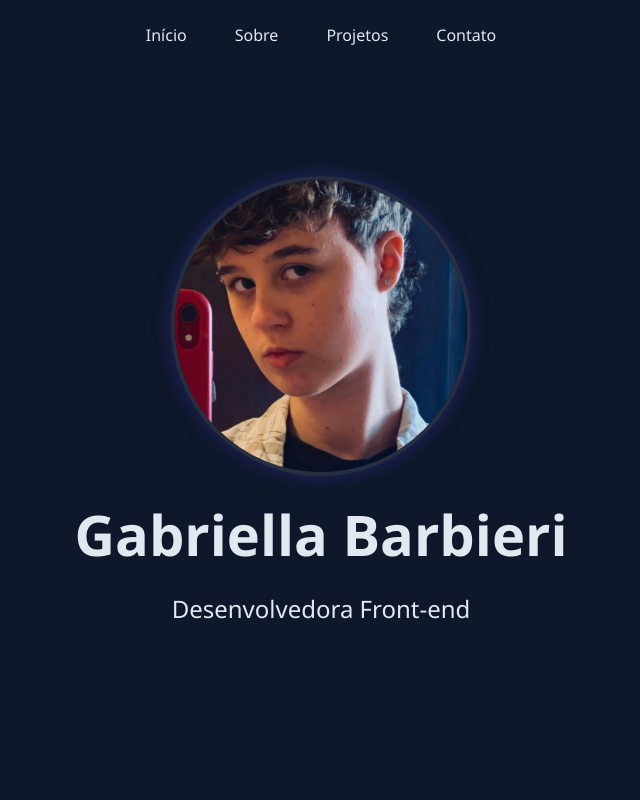
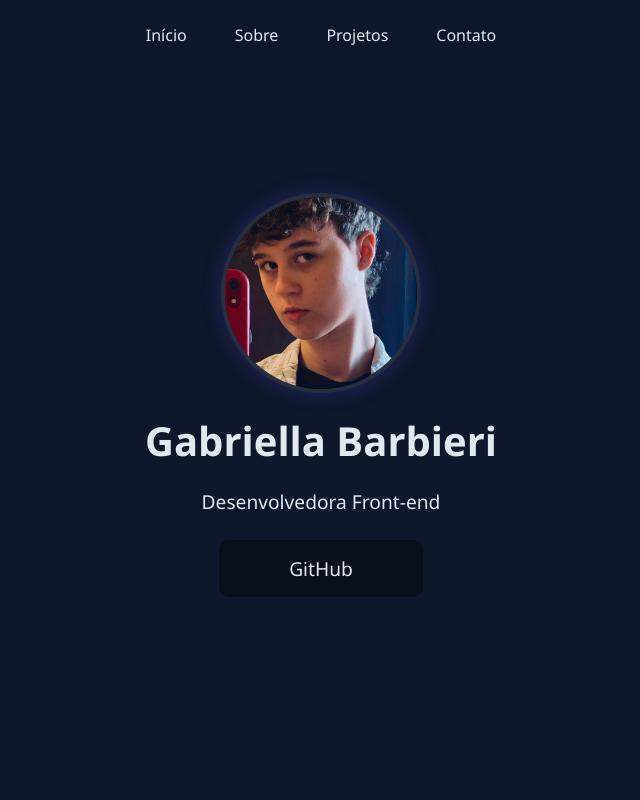
Before and after one commit to gabcbieri/Portfolio, a plain HTML site: page index.html in a window 1280 px wide. Shown: the top 800 px of the page, without its empty margins (319-959 px from the left). Drawn offline with Linux system fonts and the light colour scheme; a script that the page names is missing.

Commit message:
integrando github

```diff
--- a/index.html
+++ b/index.html
@@ -20,12 +20,15 @@
     </nav>
 
     <main id="inicio" class="cabecalho">
-            <img src="img/eu.jpg" alt="minha foto jpg" class="foto-perfil">
-            <h1>Gabriella Barbieri</h1>
-            <p class="cabecalho-subtitulo">
-                <span class="dev">Desenvolvedora</span>
-                <span class="front">Front-end</span>
-            </p>
+        <img src="img/eu.jpg" alt="minha foto jpg" class="foto-perfil">
+        <h1 class="cabecalho-titulo">Gabriella Barbieri</h1>
+        <p class="cabecalho-subtitulo">
+            <span class="dev">Desenvolvedora</span>
+            <span class="front">Front-end</span>
+        </p>
+        <div class="github">
+            <a href="https://github.com/gabcbieri" target="_blank" class="link-github">GitHub</a>
+        </div>
     </main>
 
     <section id="sobre" class="sobre">
--- a/styles.css
+++ b/styles.css
@@ -135,6 +135,34 @@ body {
     background-color: var(--escuro);
 }
 
+.github {
+    list-style: none;
+    padding: 0;
+    margin-top: 15px;
+}
+
+.link-github {
+    text-decoration: none;
+    display: inline-block;
+    color: var(--claro);
+    background: var(--mais-escuro);
+    padding: 15px 70px;
+    margin: 10px;
+    border-radius: 10px;
+    font-size: 1.2rem;
+    width: auto;
+    text-align: center;
+    transition: all 0.3s ease-in-out;
+}
+
+.link-github:hover {
+    box-shadow: 0 8px 16px rgba(79, 70, 229, 0.2);
+    transform: translateY(-5px) scale(1.03);
+    background: var(--mais-escuro);
+    filter: brightness(1.1);
+}
+
+
 .cabecalho {
     min-height: 100vh;
     display: flex;
@@ -146,8 +174,8 @@ body {
 }
 
 .foto-perfil {
-    width: 300px;
-    height: 300px;
+    width: 200px;
+    height: 200px;
     object-fit: cover;
     box-shadow: 0 0 20px rgba(79, 70, 229, 0.3);
     border-radius: 50%;
@@ -155,17 +183,16 @@ body {
     animation: flutuar 5s ease-in-out infinite;
 }
 
-h1 {
-    font-size: 3.5rem;
+.cabecalho-titulo {
+    font-size: 2.5rem;
     color: var(--claro);
-    font-weight: bold;
     margin: 20px 0;
 }
 
 .cabecalho-subtitulo {
-    font-size: 1.5rem;
+    font-size: 1.2rem;
     color: var(--claro);
-    max-width: 80%;
+    max-width: 100%;
 }
 
 .sobre{
@@ -343,10 +370,10 @@ h1 {
 
 @keyframes flutuar {
     0%, 100%{
-        transform: translatex(0);
+        transform: translateY(0);
     }
 
     50%{
-        transform: translatex(-20px);
+        transform: translateY(-20px);
     }
 }
```
